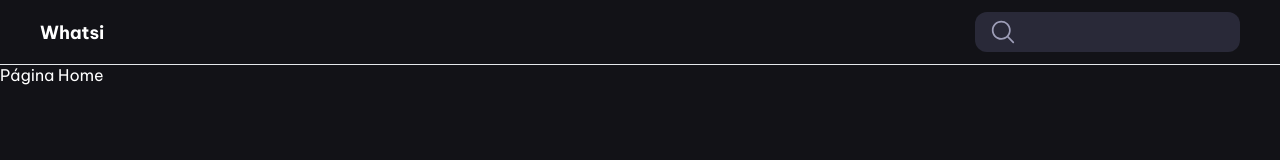
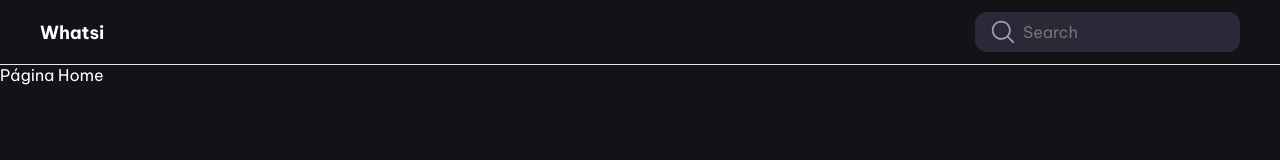
Before and after one commit to jonathancede/tv-shows-movies, a Next.js app: page / in a window 1280 px wide. Shown: the top 160 px of the page. Built offline with nearby package versions, Linux system fonts and the light colour scheme.

Commit message:
Added placeholder input

```diff
--- a/src/sections/Header/index.tsx
+++ b/src/sections/Header/index.tsx
@@ -7,7 +7,7 @@ const Header: React.FC = () => {
       <HeaderContentWrapper>
         <HeaderTitle>Whatsi</HeaderTitle>
         {/* TODO: pendiente de insertar onChane para renderizar las búsquedas si da tiempo */}
-        <Input iconType="search" variant="large" type="text" />
+        <Input iconType="search" variant="large" type="text" placeholder="Search" />
       </HeaderContentWrapper>
     </HeaderWrapper>
   )
```
